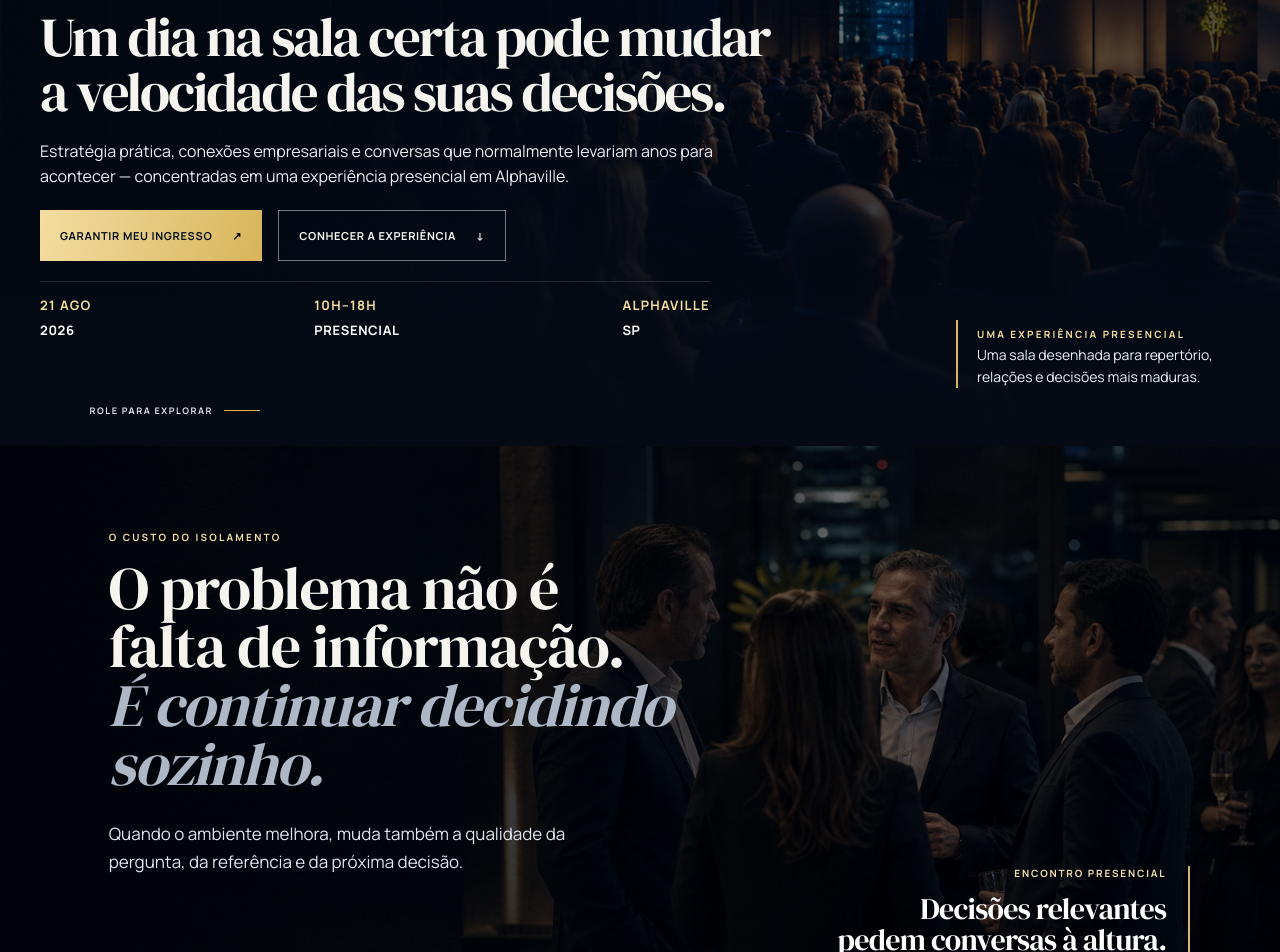
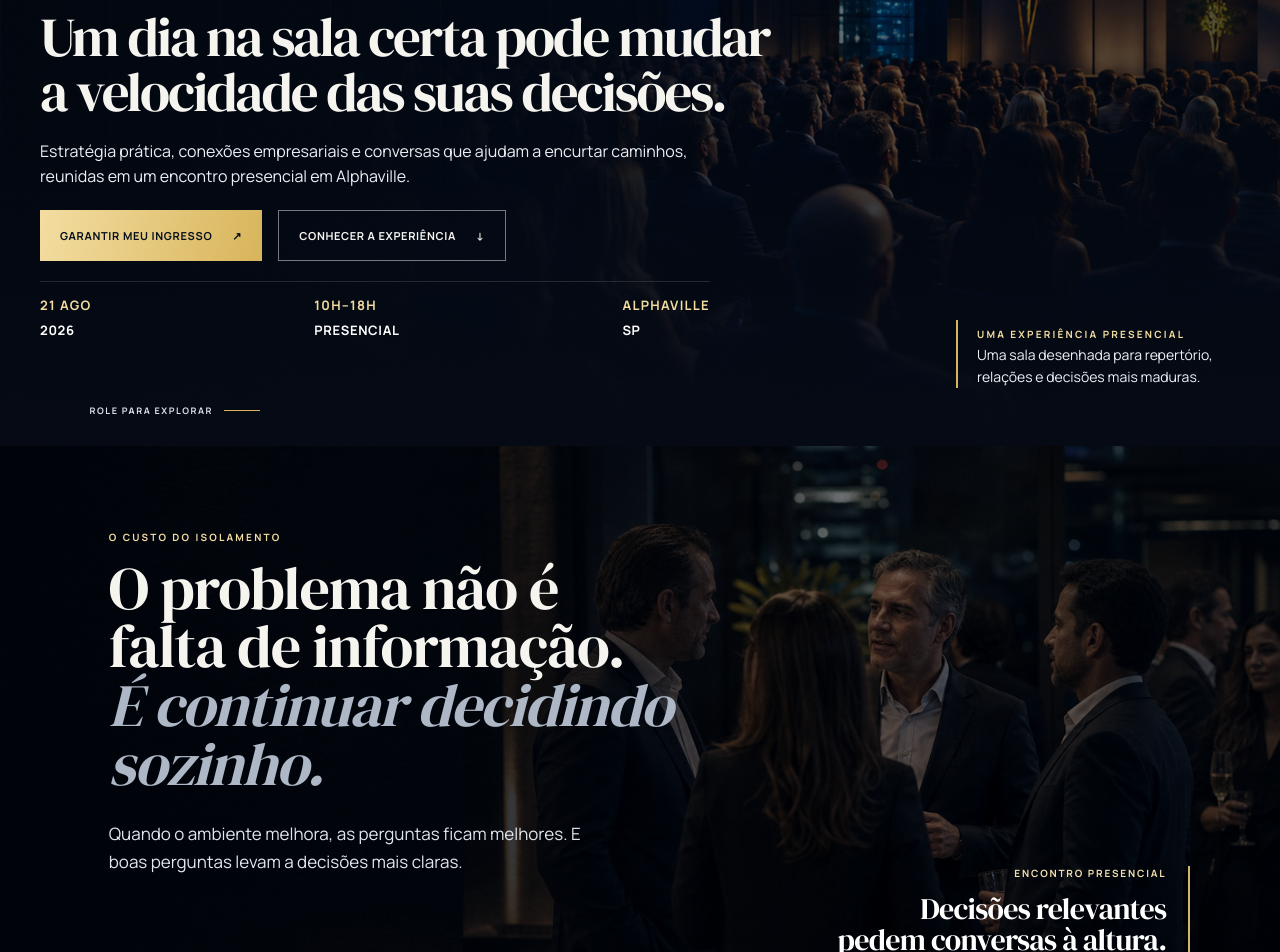
Before and after one commit to MarcoFranca/encontrodeempresarios, a Next.js app: page / in a window 1280 px wide. Shown: the part 360-1312 px from the top of the page. Built offline with nearby package versions, Linux system fonts and the light colour scheme.

Commit message:
humaniza a copy da landing

```diff
--- a/components/sections/BeliefBreakSection.tsx
+++ b/components/sections/BeliefBreakSection.tsx
@@ -11,7 +11,7 @@ export function BeliefBreakSection() {
     <Reveal className="belief-copy-wrap">
       <p className="eyebrow">O custo do isolamento</p>
       <h2>O problema não é falta de informação.<br /><em>É continuar decidindo sozinho.</em></h2>
-      <p>Quando o ambiente melhora, muda também a qualidade da pergunta, da referência e da próxima decisão.</p>
+      <p>Quando o ambiente melhora, as perguntas ficam melhores. E boas perguntas levam a decisões mais claras.</p>
     </Reveal>
   </section>;
 }
--- a/components/sections/ExperienceSection.tsx
+++ b/components/sections/ExperienceSection.tsx
@@ -1,2 +1,2 @@
 /* eslint-disable @next/next/no-img-element */
-import { SectionHeading } from "../shared/SectionHeading"; const moments=["Chegada e conexão","Abertura e provocação","Estratégia aplicável","Networking e convidados","Decisões e próximos passos"]; export function ExperienceSection(){return <section className="experience experience--journey" id="experiencia"><div className="experience-visual"><img src="/images/event/networking.png" alt="Empresários em conversa durante um encontro"/><span>CONVERSAS<br/>QUE MOVEM</span></div><div className="experience-copy"><SectionHeading eyebrow="A experiência" title="Uma sala em movimento."/><p>Presença, conversa e contexto para organizar o que o negócio pede agora.</p><ol>{moments.map((m,i)=><li key={m}><b>0{i+1}</b><span>{m}</span></li>)}</ol></div></section>}
+import { SectionHeading } from "../shared/SectionHeading"; const moments=["Chegada e conexão","Abertura e provocação","Estratégia aplicável","Networking e convidados","Decisões e próximos passos"]; export function ExperienceSection(){return <section className="experience experience--journey" id="experiencia"><div className="experience-visual"><img src="/images/event/networking.png" alt="Empresários em conversa durante um encontro"/><span>CONVERSAS<br/>QUE MOVEM</span></div><div className="experience-copy"><SectionHeading eyebrow="A experiência" title="Uma sala em movimento."/><p>Um dia para sair da rotina, conversar com quem também decide e voltar para o negócio com mais clareza.</p><ol>{moments.map((m,i)=><li key={m}><b>0{i+1}</b><span>{m}</span></li>)}</ol></div></section>}
--- a/components/sections/FinalCtaSection.tsx
+++ b/components/sections/FinalCtaSection.tsx
@@ -1,2 +1,2 @@
 /* eslint-disable @next/next/no-img-element */
-export function FinalCtaSection(){return <section className="final-cta final-cta--cinematic"><img src="/images/event/final-cta.png" alt="Público chegando a uma experiência empresarial"/><div><p className="eyebrow">21 de agosto de 2026 · Alphaville/SP</p><h2>Entre na sala onde as decisões acontecem mais rápido.</h2><a className="button button--gold" href="#ingressos">Quero estar nessa sala ↗</a></div></section>}
+export function FinalCtaSection(){return <section className="final-cta final-cta--cinematic"><img src="/images/event/final-cta.png" alt="Público chegando a uma experiência empresarial"/><div><p className="eyebrow">21 de agosto de 2026 · Alphaville/SP</p><h2>Entre na sala onde boas conversas viram próximos passos.</h2><a className="button button--gold" href="#ingressos">Quero estar nessa sala ↗</a></div></section>}
--- a/components/sections/HeroSection.tsx
+++ b/components/sections/HeroSection.tsx
@@ -16,7 +16,7 @@ export function HeroSection() {
       <motion.img className="hero-logo" src="/brand/logo-encontro-empresarios.png" width="1513" height="1024" alt="Logo oficial Encontro de Empresários" {...enter(0.12)} />
       <motion.p className="hero-host" {...enter(0.15)}>COM PAULO HENRIQUES <span>·</span> ANFITRIÃO</motion.p>
       <motion.h1 {...enter(0.2)}>Um dia na sala certa pode mudar a velocidade das suas decisões.</motion.h1>
-      <motion.p className="hero-copy" {...enter(0.3)}>Estratégia prática, conexões empresariais e conversas que normalmente levariam anos para acontecer — concentradas em uma experiência presencial em Alphaville.</motion.p>
+      <motion.p className="hero-copy" {...enter(0.3)}>Estratégia prática, conexões empresariais e conversas que ajudam a encurtar caminhos, reunidas em um encontro presencial em Alphaville.</motion.p>
       <motion.div className="hero-actions" {...enter(0.4)}><a className="button button--gold" href="#ingressos" data-event="hero_cta_click">Garantir meu ingresso <span aria-hidden="true">↗</span></a><a className="button button--ghost" href="#experiencia">Conhecer a experiência <span aria-hidden="true">↓</span></a></motion.div>
       <motion.div className="hero-meta hero-meta--prominent" aria-label="Informações do evento" {...enter(0.52)}><span><b>21 AGO</b>2026</span><span><b>10H–18H</b>presencial</span><span><b>ALPHAVILLE</b>SP</span></motion.div>
     </div>
--- a/content/event.ts
+++ b/content/event.ts
@@ -17,7 +17,7 @@ export const eventContent = {
   city: "Alphaville, SP",
   venue: {
     name: "Plataforma Internacional",
-    address: "Alameda Tocantins, 956 — Alphaville Industrial, Barueri/SP",
+    address: "Alameda Tocantins, 956, Alphaville Industrial, Barueri/SP",
     mapUrl:
       "https://www.google.com/maps/search/?api=1&query=Alameda+Tocantins+956+Alphaville+Industrial+Barueri+SP",
   },
@@ -27,8 +27,8 @@ export const eventContent = {
     vip: "[INSERIR URL DO CHECKOUT VIP]",
   },
   speakers: [
-    { name: "Pablo Marçal", status: "Convidado citado — credencial e tema a validar." },
-    { name: "Bruno Avelar", status: "Convidado citado — credencial e tema a validar." },
+    { name: "Pablo Marçal", status: "Convidado citado. Credencial e tema a validar." },
+    { name: "Bruno Avelar", status: "Convidado citado. Credencial e tema a validar." },
   ],
   tickets: [
     {
```
